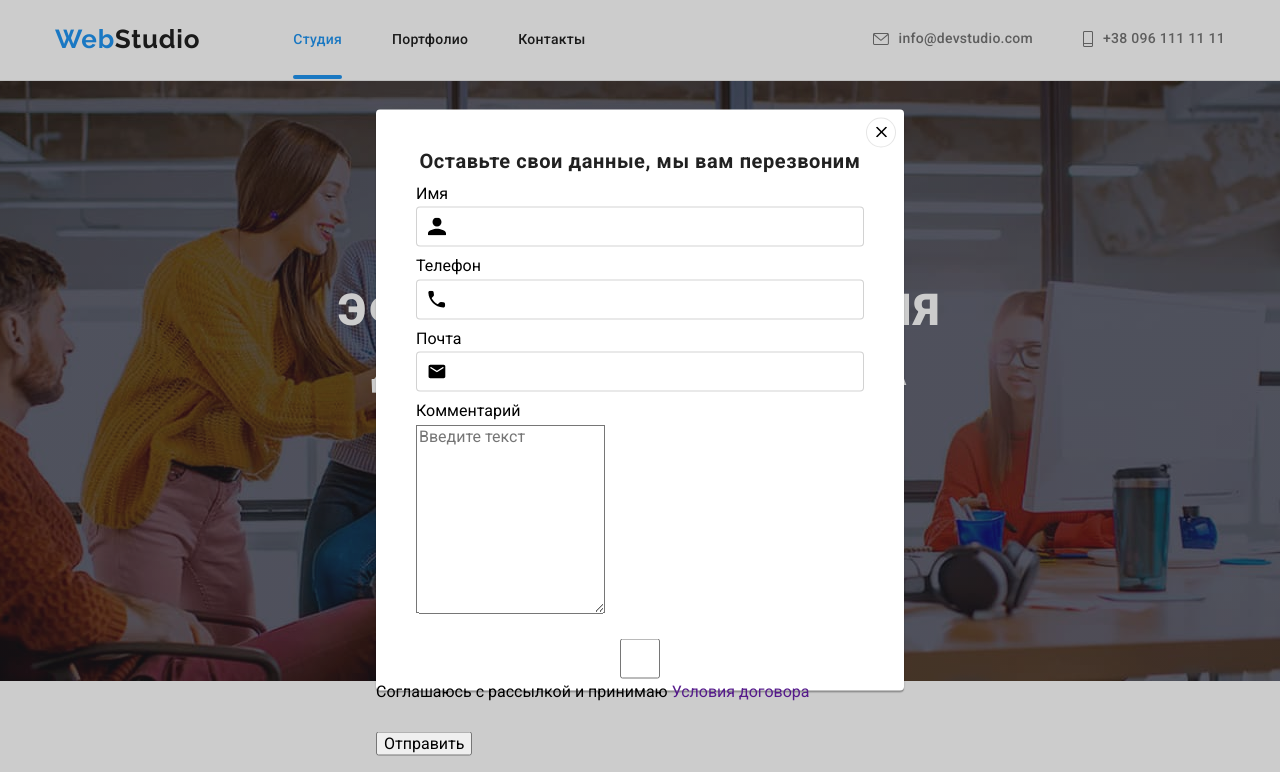
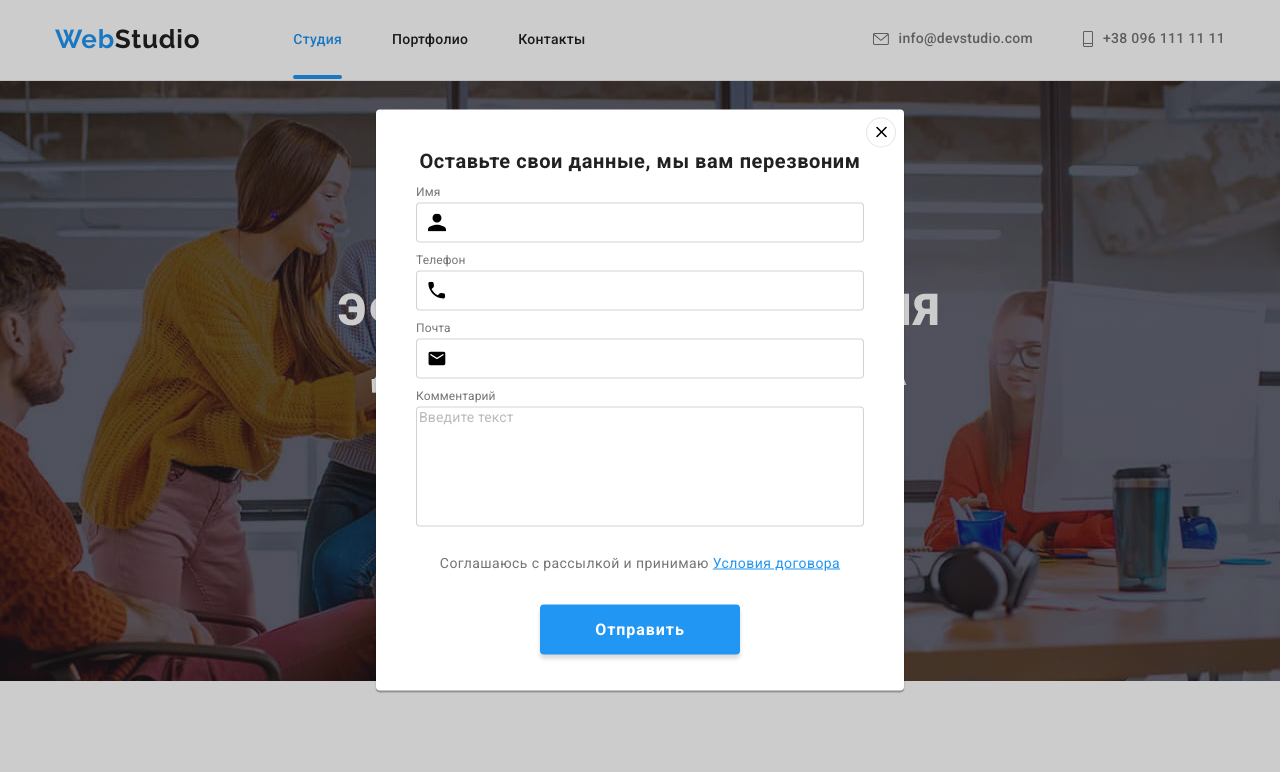
Before and after one commit to DmitriyShurlyhin/goit-markup-hw-06, a plain HTML site: page index.html in a window 1280 px wide. Both pictures are taken after a click on the button "Заказать услугу". Shown: the top 772 px of the page. Drawn offline with nearby package versions, Linux system fonts and the light colour scheme.

Commit message:
active form and btn added

```diff
--- a/css/styles.css
+++ b/css/styles.css
@@ -464,15 +464,36 @@ p {
   left: 12px;
   top: 50%;
   transform: translateY(-50%);
+  fill: currentColor;
+  transition: fill 250ms cubic-bezier(0.4, 0, 0.2, 1);
 }
-input {
+.input {
   width: 100%;
   height: 40px;
+  padding-left: 42px;
   border: 1px solid rgba(33, 33, 33, 0.2);
   border-radius: 4px;
+  cursor: pointer;
+  transition: border-color 250ms cubic-bezier(0.4, 0, 0.2, 1);
+}
+.input:focus,
+.input:hover {
+  outline: none;
+  border-color: var(--accent-background-color);
+}
+.input:focus + .modal-icon,
+.input:hover + .modal-icon {
+  fill: var(--accent-background-color);
 }
 .name {
   margin-bottom: 4px;
+  font-family: Roboto;
+
+  font-weight: 400;
+  font-size: 12px;
+  line-height: 1.17;
+  letter-spacing: 0.01em;
+  color: var(--color-grey);
 }
 .username {
   margin-bottom: 10px;
@@ -486,8 +507,81 @@ input {
 .comment {
   margin-bottom: 20px;
 }
+
+textarea {
+  resize: none;
+  border: 1px solid rgba(33, 33, 33, 0.2);
+  border-radius: 4px;
+  width: 100%;
+  height: 120px;
+  cursor: pointer;
+  transition: border-color 250ms cubic-bezier(0.4, 0, 0.2, 1);
+}
+textarea:focus,
+textarea:hover {
+  outline: none;
+  border-color: var(--accent-background-color);
+}
+textarea::placeholder {
+  font-family: Roboto;
+  font-weight: 400;
+  font-size: 14px;
+  line-height: 1.14;
+  letter-spacing: 0.01em;
+  color: rgba(117, 117, 117, 0.5);
+}
 .check {
+  text-align: center;
   margin-bottom: 30px;
+  /* outline: 1px solid black; */
+  font-family: Roboto;
+  font-weight: 400;
+  font-size: 14px;
+  line-height: 1.71;
+  letter-spacing: 0.03em;
+  color: #757575;
+}
+.box {
+  position: absolute;
+  width: 1px;
+  height: 1px;
+  margin: -1px;
+  border: 0;
+  padding: 0;
+  clip: rect(0 0 0 0);
+  overflow: hidden;
+}
+.conditions {
+  text-decoration: underline;
+  color: var(--accent-background-color);
+}
+.btn-send {
+  display: flex;
+  align-items: center;
+  justify-content: center;
+  margin-right: auto;
+  margin-left: auto;
+  padding: 0;
+  width: 200px;
+  height: 50px;
+  background-color: var(--accent-background-color);
+  font-family: Roboto;
+  font-weight: 700;
+  font-size: 16px;
+  line-height: 1.88;
+  letter-spacing: 0.06em;
+  color: var(--main-background-color);
+  box-shadow: 0px 4px 4px rgba(0, 0, 0, 0.15);
+  border-radius: 4px;
+  border: none;
+  cursor: pointer;
+  transition: background-color 250ms cubic-bezier(0.4, 0, 0.2, 1),
+    color 25 0ms cubic-bezier(0.4, 0, 0.2, 1);
+}
+.btn-send:hover,
+.btn-send:focus {
+  background-color: var(--color-white);
+  color: var(--accent-background-color);
 }
 
 /*Footer*/
--- a/index.html
+++ b/index.html
@@ -365,12 +365,12 @@
             </svg>
           </button>
           <h2 class="modal-name">Оставьте свои данные, мы вам перезвоним</h2>
-          <form action="">
+          <form action="" autocomplete="off">
             <div class="field username">
               <label for="">
                 <div class="name">Имя</div>
                 <div class="input-cont">
-                  <input type="text" name="username" />
+                  <input class="input" type="text" name="username" />
                   <svg class="modal-icon" width="18" height="18">
                     <use href="./images/sprite.svg#icon-name"></use>
                   </svg>
@@ -381,7 +381,7 @@
               <label for="">
                 <div class="name">Телефон</div>
                 <div class="input-cont">
-                  <input type="tel" name="phonenumber" />
+                  <input class="input" type="tel" name="phonenumber" />
                   <svg class="modal-icon" width="18" height="18">
                     <use href="./images/sprite.svg#icon-phone"></use>
                   </svg>
@@ -392,7 +392,7 @@
               <label for="">
                 <div class="name">Почта</div>
                 <div class="input-cont">
-                  <input type="email" name="email" />
+                  <input class="input" type="email" name="email" />
                   <svg class="modal-icon" width="18" height="18">
                     <use href="./images/sprite.svg#icon-mail-mod"></use>
                   </svg>
@@ -411,12 +411,19 @@
             </div>
             <div class="check">
               <label for="">
-                <input type="checkbox" name="agreement" value="agree" />
-                Соглашаюсь с рассылкой и принимаю
-                <a href="">Условия договора</a>
+                <input
+                  class="box"
+                  type="checkbox"
+                  name="agreement"
+                  value="agree"
+                />
+                <span class="">
+                  Соглашаюсь с рассылкой и принимаю
+                  <a class="conditions" href="">Условия договора</a>
+                </span>
               </label>
             </div>
-            <button type="submit">Отправить</button>
+            <button class="btn-send" type="submit">Отправить</button>
           </form>
         </div>
       </div>
@@ -475,7 +482,7 @@
             </li>
           </ul>
         </div>
-        <form class="subscribe-form">
+        <form class="subscribe-form" autocomplete="off">
           <div class="subscribe-field">
             <label class="subscribe-label" for="email">
               Подпишитесь на рассылку </label
```
